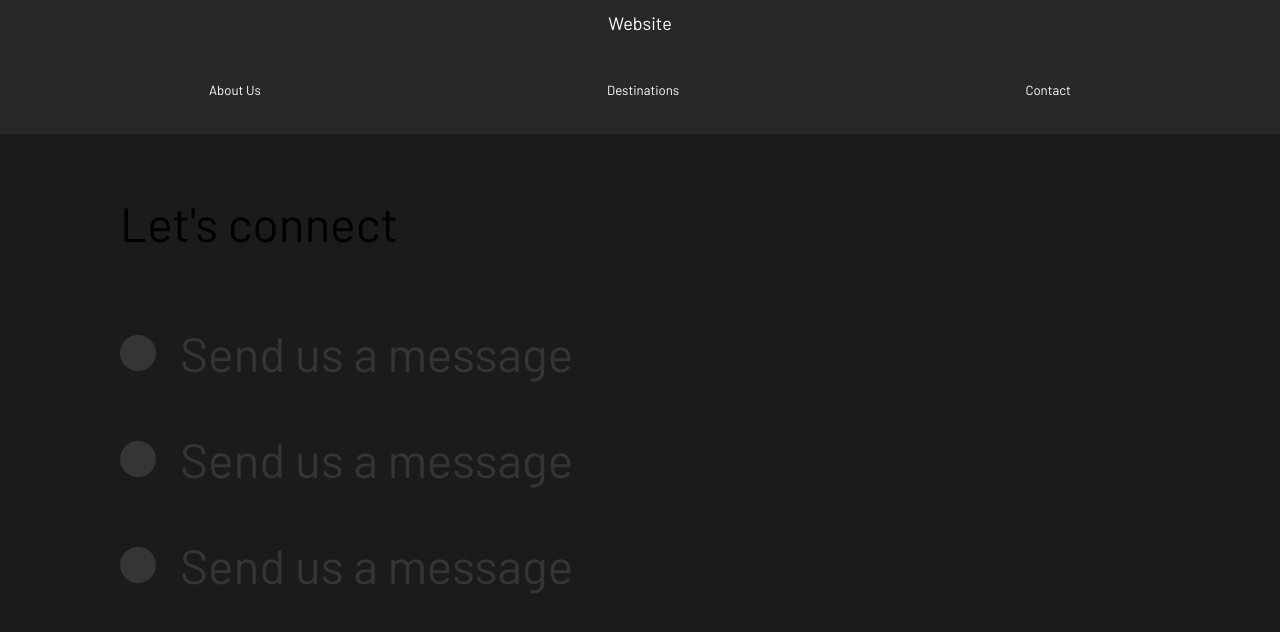
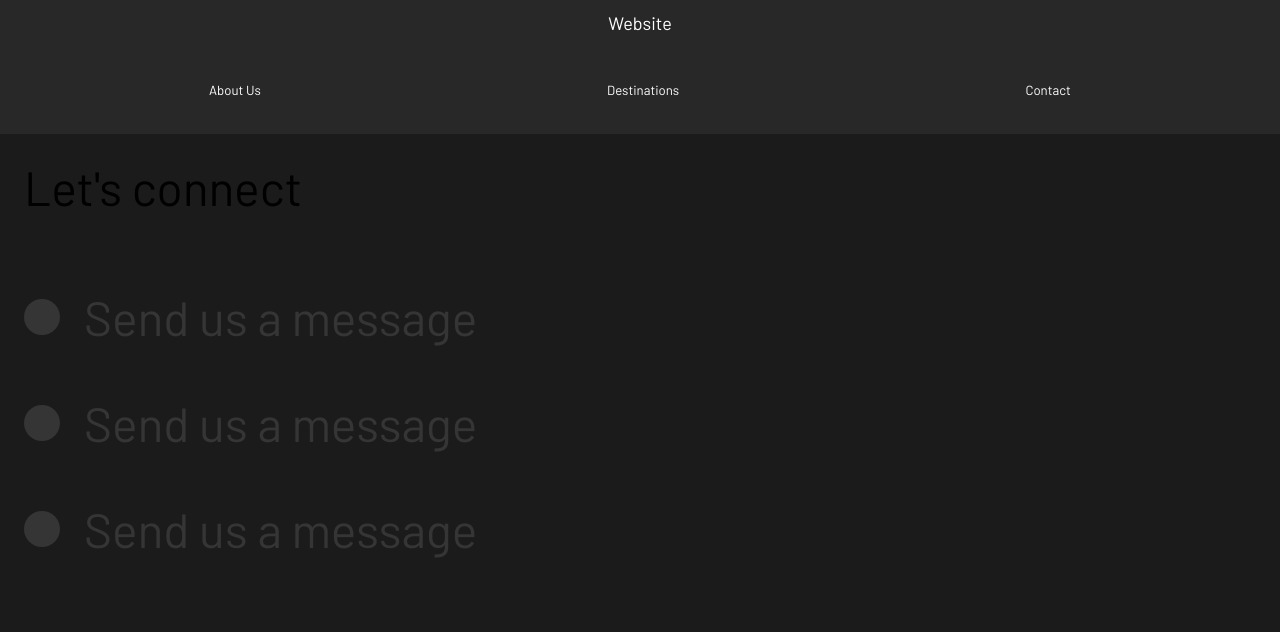
Before and after one commit to johnlombardi389/comp-website, a React (Create React App) app: page /contact in a window 1280 px wide. Shown: the top 632 px of the page. Built offline with nearby package versions, Linux system fonts and the light colour scheme.

Commit message:
Added styling for smaller screens on destinations and contact pages

```diff
--- a/src/pages/ContactUs.js
+++ b/src/pages/ContactUs.js
@@ -48,6 +48,10 @@ const StyledContact = styled(motion.div)`
   padding: 5rem 10rem;
   color: #353535;
   min-height: 90vh;
+  @media (max-width: 1300px) {
+    padding: 2rem;
+    font-size: 1rem;
+  }
 `;
 
 const Title = styled.div`
--- a/src/pages/Destinations.js
+++ b/src/pages/Destinations.js
@@ -100,6 +100,9 @@ const StyledWork = styled(motion.div)`
   min-height: 100vh;
   overflow: hidden;
   padding: 5rem 10rem;
+  @media (max-width: 1300px) {
+    padding: 2rem 2rem;
+  }
   h2 {
     padding: 1rem 0rem;
   }
```
